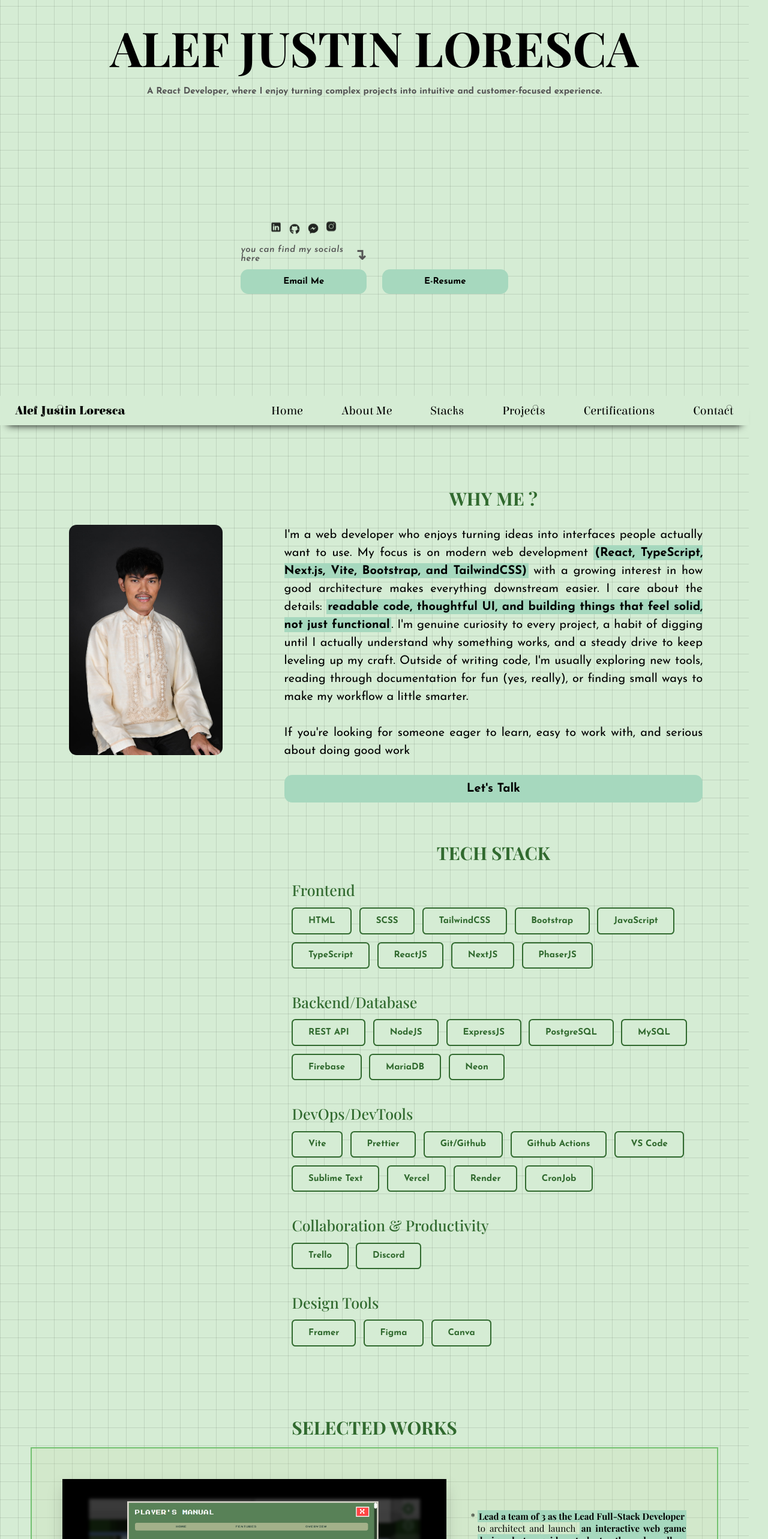
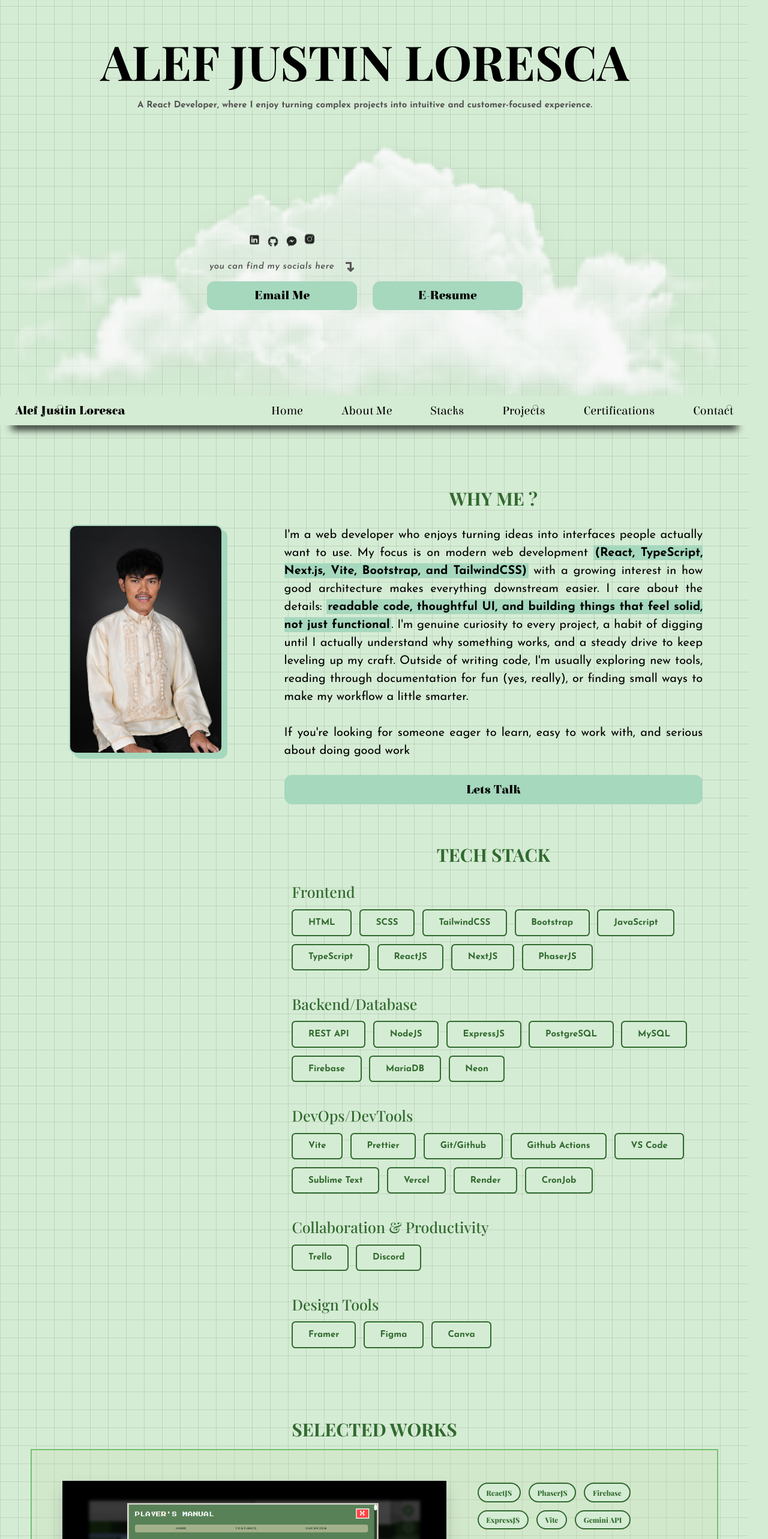
Before and after one commit to krobbus/Portfolio, a React (Vite) app: page / in a window 1280 px wide. Shown: the part 140-2706 px from the top of the page at 60% size. Built offline with nearby package versions, Linux system fonts and the light colour scheme.

Commit message:
Change button styles, added profile backdrop and cloud background for header animation, and tech-stack list inside the project cards

```diff
--- a/src/App.tsx
+++ b/src/App.tsx
@@ -52,6 +52,14 @@ function App() {
       <Analytics />
 
       <header>
+        <div className="cloud-bg">
+          <img
+            src="./images/Icons/Cloud.png"
+            alt="Cloud"
+            className="cloud-img"
+          />
+        </div>
+
         <div id='top-header'>
           <address>Laguna, Philippines</address>
           <span>&copy; 2026</span>
@@ -84,6 +92,7 @@ function App() {
               </a>
             </div>
 
+            <div className="pill-wrapper">
               <a
                 href="https://drive.google.com/file/d/1acBCQFhimyQaTq0g9gED2f6idU5FO0Ww/view?usp=sharing"
                 target="_blank"
@@ -92,6 +101,7 @@ function App() {
               >
                 E-Resume
               </a>
+            </div>
           </div>
         </div>
       </header>
@@ -139,7 +149,7 @@ function App() {
 
         <section id='about-section'>
           <div id='about-img-wrapper'>
-            <img src='/images/Profile.jpg' alt='profile picture of myself' />
+            <img id='profile-img' src='/images/Profile.jpg' alt='profile picture of myself' />
           </div>
 
           <div id='about-details-wrapper'>
@@ -160,7 +170,7 @@ function App() {
                 href="#contact-section"
                 className="lets-talk-btn"
               >
-                Let's Talk
+                Lets Talk
               </a>
             </section>
 
@@ -254,10 +264,21 @@ function App() {
               </div>
 
               <ul className='project-description'>
+                <div className='pill-container'>
+                  <span>ReactJS</span>
+                  <span>PhaserJS</span>
+                  <span>Firebase</span>
+                   <span>ExpressJS</span>
+                  <span>Vite</span>
+                  <span>Gemini API</span>
+                </div>
+
+                <div className='list-container'>
                   <li><span>Lead a team of 3 as the Lead Full-Stack Developer</span> to architect and launch <span>an interactive web game designed to guide students through college program matching and career exploration.</span></li>
                   <li>Engineered <span>an AI-driven recommendation engine by integrating the Gemini API</span>, processing user inputs in real-time to deliver highly personalized college and career pathways.</li>
                   <li>Developed <span>a fully responsive, mobile-first user interface using ReactJs and PhaserJS</span>, ensuring seamless gameplay and accessibility across desktop, tablet, and mobile devices.</li>
                   <li>Collaborated cross-functionally to manage project timelines, conduct code reviews, and ensure the seamless integration of front-end components with back-end AI services.</li>
+                </div>
               </ul>
             </div>
 
@@ -273,10 +294,21 @@ function App() {
               </div>
 
               <ul className='project-description'>
+                <div className='pill-container'>
+                  <span>ReactJS</span>
+                  <span>TypeScript</span>
+                  <span>TailwindCSS</span>
+                  <span>ExpressJS</span>
+                  <span>PostgreSQL</span>
+                  <span>JWT</span>
+                </div>
+
+                <div className='list-container'>
                   <li>Developed <span>a custom asset management dashboard using ReactJS</span> to digitize and streamline the tracking of engineering equipment, measurements, and acquisition costs.</li>
                   <li>Engineered a secure data-entry workflow <span>utilizing React Hook Form and standard validation</span>, reducing manual entry errors for critical equipment metrics and pricing.</li>
                   <li>Designed a relational <span>PostgreSQL database schema</span> to efficiently store, categorize, and <span>retrieve technical specifications and financial data for 500+ physical assets</span>.</li>
                   <li><span>Implemented a responsive, table-driven user interface with Tailwind CSS</span>, allowing Deputy Chief and the engineering staffs to easily search, filter, and update equipment statuses in real-time.</li>
+                </div>
               </ul>
             </div>
 
@@ -293,10 +325,22 @@ function App() {
               </div>
 
               <ul className='project-description'>
+                <div className='pill-container'>
+                  <span>ReactJS</span>
+                  <span>TypeScript</span>
+                  <span>StripeJS</span>
+                  <span>PostgreSQL</span>
+                  <span>ExpressJS</span>
+                  <span>Vite</span>
+                  <span>Neon</span>
+                </div>
+
+                <div className='list-container'>
                   <li>Architected <span>a full-stack property management platform using React, TypeScript, Node.js, and Express</span>, creating distinct, feature-rich management for landlords and tenants to manage leases, maintenance, and applications.</li>
                   <li>Designed and <span>implemented a relational database schema using PostgreSQL (hosted on Neon)</span> to efficiently handle complex data relationships across users, properties, transactions, and maintenance requests.</li>
                   <li>Integrated <span>Stripe for secure rent and deposit payments</span>, enabling tenants to pay online and landlords to track transaction history and payment status in real time.</li>
                   <li>Deployed scalable application infrastructure utilizing <span>Vercel for the frontend and Render for the backend</span>, ensuring high availability and smooth delivery of updates.</li>
+                </div>
               </ul>
             </div>
 
@@ -313,10 +357,19 @@ function App() {
               </div>
 
               <ul className='project-description'>
+                <div className='pill-container'>
+                  <span>ReactJS</span>
+                  <span>TypeScript</span>
+                  <span>PokeAPI</span>
+                  <span>SCSS</span>
+                </div>
+
+                <div className='list-container'>
                   <li>Redesigned <span>a retro-inspired Pokedex built with React and TypeScript</span>, refocusing the original 1st-year project into a clean, dedicated data-reference tool by removing unnecessary account and static-page features.</li>
                   <li>Integrated <span>the PokeAPI to fetch real-time data for over 1,300 Pokemon</span>, implementing batched loading and secondary API calls to populate detailed modal views with descriptions and abilities.</li>
                   <li>Built <span>smart search, type filtering, and sorting functionality</span>, with robust error handling for misspelled queries, missing sprites, and empty filter results.</li>
                   <li>Designed <span>an adaptive UI using custom CSS3 Grid and Flexbox</span>, including type-based icon sets and an animated landing page transition to enhance the overall browsing experience.</li>
+                </div>
               </ul>
             </div>
           </div>
--- a/src/styles/App.css
+++ b/src/styles/App.css
@@ -54,6 +54,7 @@ body{
         width: 100%;
 
         header{
+            position: relative;
             display: flex;
             flex-direction: column;
             justify-content: space-between;
@@ -61,6 +62,27 @@ body{
             height: 100vh;
             width: 100%;
             padding: 0 4vw;
+            overflow: hidden;
+
+            .cloud-bg{
+                position: absolute;
+                bottom: 0;
+                width: 100%;
+                z-index: 10;
+                pointer-events: none;
+                will-change: transform;
+
+                .cloud-img {
+                    width: 100%;
+                    height: auto;
+                    display: block;
+                    object-fit: contain;
+                    filter: brightness(1.05) contrast(0.95) drop-shadow(0px 10px 20px rgba(45, 74, 62, 0.12));
+                    transform: translateY(100%);
+                    animation: showCurtain 1.6s cubic-bezier(0.77, 0, 0.175, 1) forwards;
+                    animation-delay: 1s;
+                }
+            }
 
             #top-header{
                 display: flex;
@@ -79,6 +101,7 @@ body{
                 justify-content: space-around;
                 align-items: center;
                 height: 100%;
+                z-index: 99;
 
                 #main-header{
                     display: flex;
@@ -108,7 +131,7 @@ body{
                     justify-content: center;
                     align-items: center;
                     gap: 2vw;
-                    padding: 4vw;
+                    width: 100%;
 
                     .pill-wrapper {
                         position: relative;
@@ -166,32 +189,30 @@ body{
                                 }
                             }
                         }
-                    }
 
-                    .pill {
+                        .pill{
                             display: flex;
+                            justify-content: center;
                             align-items: center;
-                        justify-content: center;
-                        gap: 1vw;
+                            border: none;
+                            border-radius: 1vw;
                             padding: 1vw;
                             background-color: var(--tertiary-color);
-                        border-radius: 1vw;
-                        width: calc(var(--pill-width) + 10px);
-                        text-align: center;
-                        transition: background-color 0.2s ease-in-out;
+                            font-size: var(--medium-small-desktop-font);
+                            font-family: 'Elsie', sans-serif;
+                            font-weight: 700;
+                            color: #000;
                             text-decoration: none;
+                            width: 100%;
+                            min-width: 250px;
                             cursor: pointer;
-                        color: #000;
-                        font-weight: 800;
-                        font-family: 'Josefin Sans', sans-serif;
-                        font-size: var(--small-desktop-font);
+                            transition: ease-in-out 0.2s;
                             user-select: none;
-                        white-space: nowrap;
-                        transition: color 0.2s ease-in-out;
 
-                        &:hover {
+                            &:hover{
                                 background-color: var(--main-dark-color);
                                 color: #fff;
+                            }
                         }
                     }
                 }
@@ -203,7 +224,7 @@ body{
             position: sticky;
             z-index: 999;
             background-color: var(--main-color);
-            box-shadow: 0 1vw 1vw -1vw #000;
+            box-shadow: 0 2vw 1vw -1.5vw #000;
             display: flex;
             flex-direction: row;
             justify-content: space-between;
@@ -316,6 +337,7 @@ body{
                 top: 0;
                 position: sticky;
                 display: flex;
+                flex-direction: column;
                 justify-content: center;
                 align-items: center;
                 height: 100%;
@@ -323,10 +345,16 @@ body{
                 padding: 5vw;
                 padding-bottom: 0;
 
-                img{
+                #profile-img{
                     border-radius: 1vw;
                     height: auto;
                     width: 20vw;
+                    border: 2px solid var(--tertiary-color);
+                    border-radius: 12px;
+                    box-shadow: 8px 8px 0px var(--tertiary-color);
+                    transition: transform 0.3s ease, filter 0.3s ease;
+
+                    &:hover{ transform: scale(1.02); }
                 }
             }
 
@@ -378,6 +406,7 @@ body{
                         padding: 1vw;
                         background-color: var(--tertiary-color);
                         font-size: var(--medium-small-desktop-font);
+                        font-family: 'Elsie', sans-serif;
                         font-weight: 700;
                         color: #000;
                         text-decoration: none;
@@ -477,8 +506,6 @@ body{
                 .project-cards{
                     display: flex;
                     flex-direction: row;
-                    justify-content: center;
-                    align-items: center;
                     gap: 4vw;
                     width: 100%;
                     padding: 4vw;
@@ -524,6 +551,33 @@ body{
                     }
 
                     .project-description{
+                        display: flex;
+                        flex-direction: column;
+                        justify-content: space-around;
+                        gap: 1vw;
+
+                        .pill-container{
+                            display: flex;
+                            flex-wrap: wrap;
+                            flex-direction: row;
+                            justify-content: flex-start;
+                            align-items: center;
+                            gap: 1vw;
+
+                            span{
+                                padding: 0.5vw 1vw;
+                                border: 0.2vw solid var(--main-dark-color);
+                                background-color: var(--main-color);
+                                white-space: nowrap;
+                                border-radius: 5vw;
+                                font-size: calc(var(--small-desktop-font) - 3px);
+                                font-weight: 800;
+                                color: var(--main-dark-color);
+                                text-align: center;
+                            }
+                        }
+
+                        .list-container{
                             list-style-type: '* ';
                             font-size: var(--small-desktop-font);
                             text-align: justify;
@@ -535,6 +589,7 @@ body{
                                     font-weight: 700;
                                     background-color: var(--tertiary-color);
                                     padding: 0 0.2vw;
+                                }
                             }
                         }
                     }
@@ -636,17 +691,20 @@ body{
                         display: flex;
                         justify-content: center;
                         align-items: center;
-                        gap: 2vw;
                         border: none;
                         border-radius: 1vw;
                         padding: 1vw;
                         background-color: var(--tertiary-color);
-                        font-family: 'Josefin Sans', serif;
                         font-size: var(--small-desktop-font);
+                        font-family: 'Elsie', sans-serif;
                         font-weight: 700;
+                        color: #000;
+                        text-decoration: none;
                         width: 100%;
+                        min-width: 150px;
                         cursor: pointer;
                         transition: ease-in-out 0.2s;
+                        user-select: none;
 
                         &:hover{
                             background-color: var(--main-dark-color);
--- a/src/styles/Keyframes.css
+++ b/src/styles/Keyframes.css
@@ -24,3 +24,8 @@
         transform: translateY(3px);
     }
 }
+
+@keyframes showCurtain {
+    0% { transform: translateY(100%); }
+    100% { transform: translateY(20%); }
+}
```
Also changed, not shown: src/styles/MediaSizing.css (+16 -14 lines), public/images/Icons/Cloud.png (added). Lines whose indentation alone changed are shown as unchanged.
